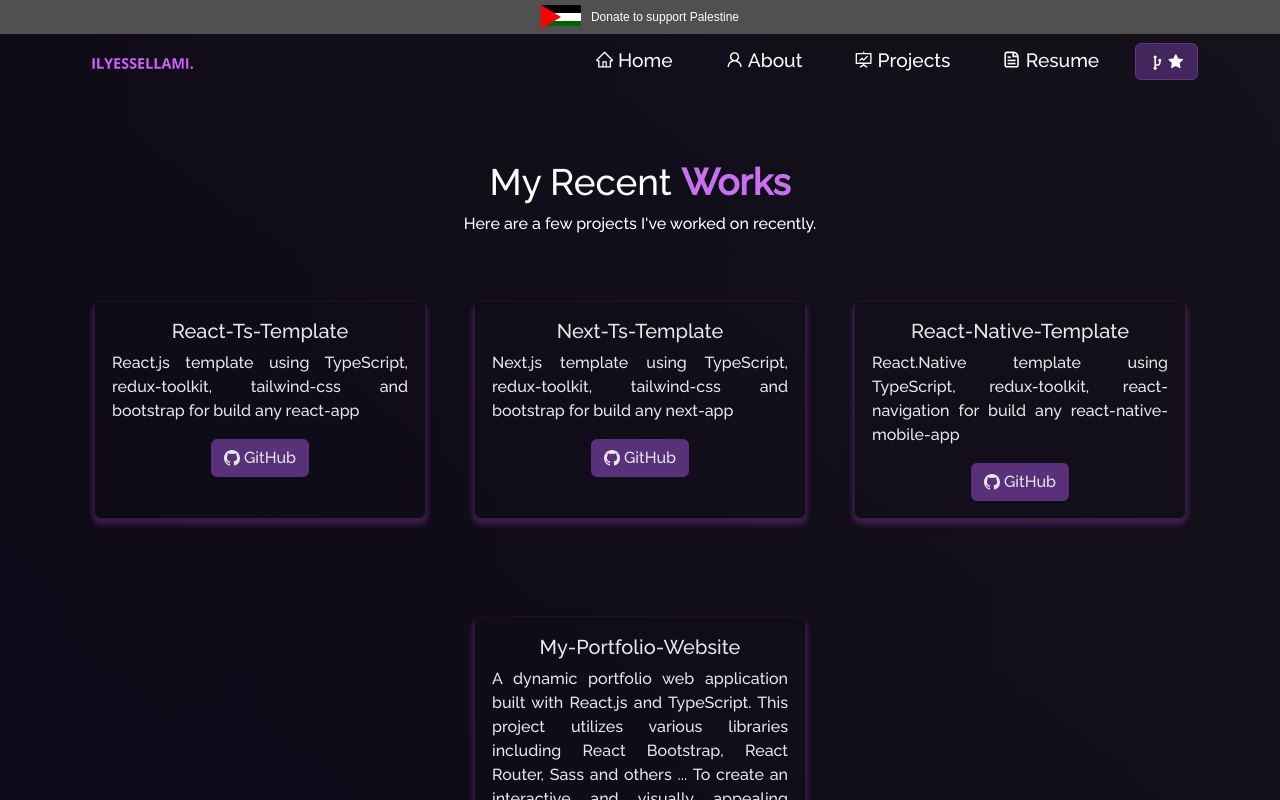
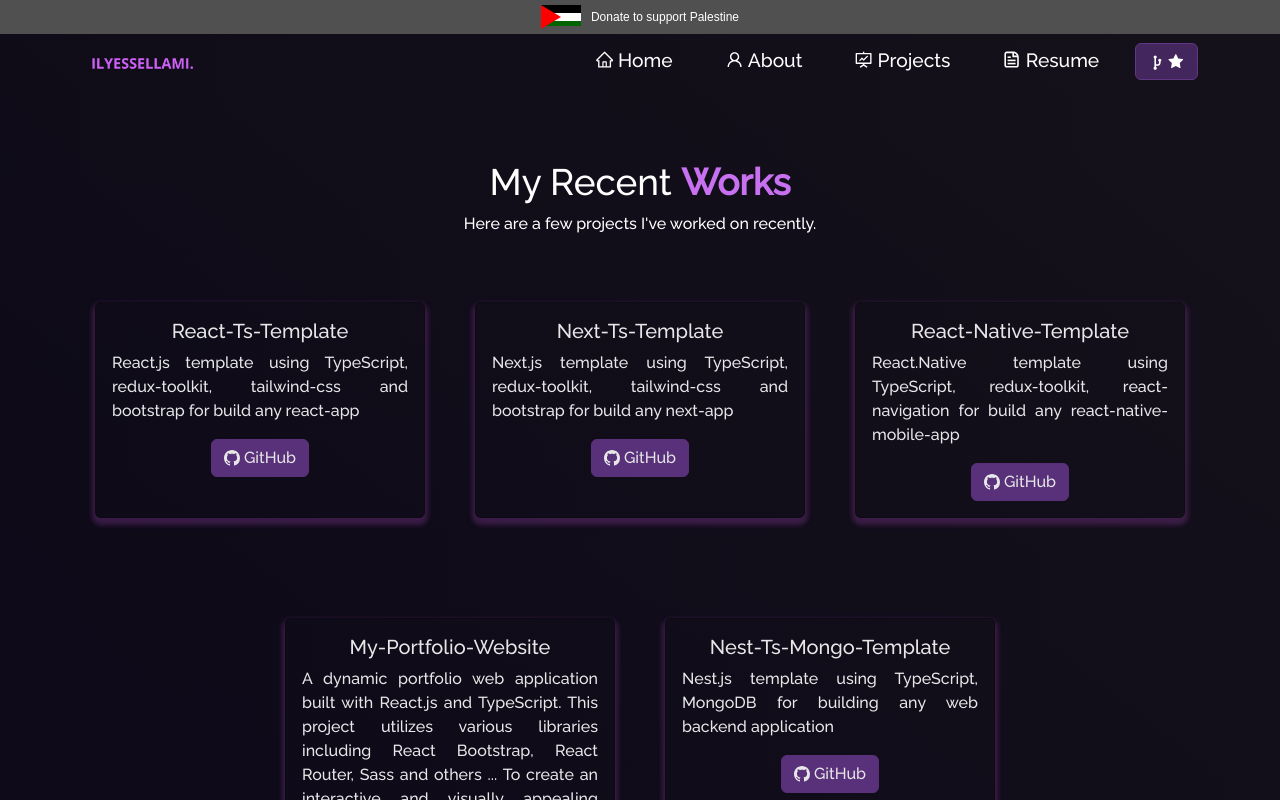
Before and after one commit to ilyess04/My-portfolio-website, a React (Create React App) app: page /projects in a window 1280 px wide. Shown: the top 800 px of the page. Built offline with nearby package versions, Linux system fonts and the light colour scheme.

Commit message:
Add nest.js project

```diff
--- a/src/common/Data/Data.tsx
+++ b/src/common/Data/Data.tsx
@@ -133,6 +133,12 @@ class Data {
         description:
           "A dynamic portfolio web application built with React.js and TypeScript. This project utilizes various libraries including React Bootstrap, React Router, Sass and others ... To create an interactive and visually appealing showcase of my work.",
       },
+      {
+        name: "Nest-Ts-Mongo-Template",
+        url: "https://github.com/ilyess04/Nest-Ts-Mongo-Template",
+        description:
+          "Nest.js template using TypeScript, MongoDB for building any web backend application",
+      },
     ];
   }
   static getPortfolioSkills(): Array<string> {
```
